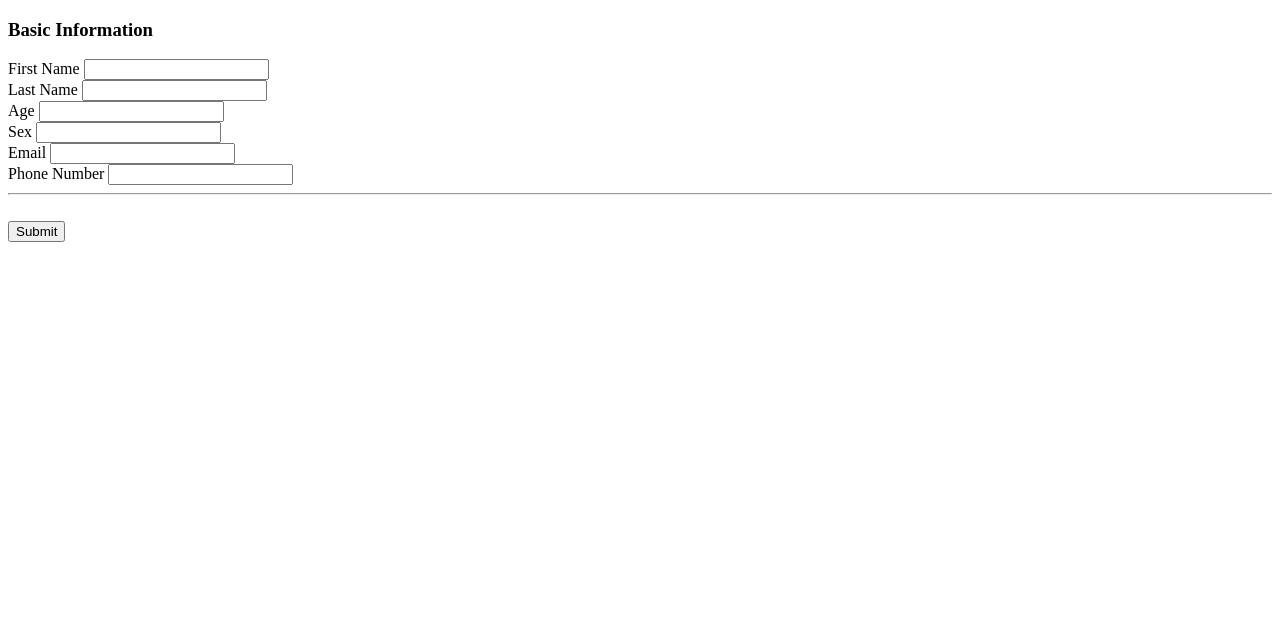
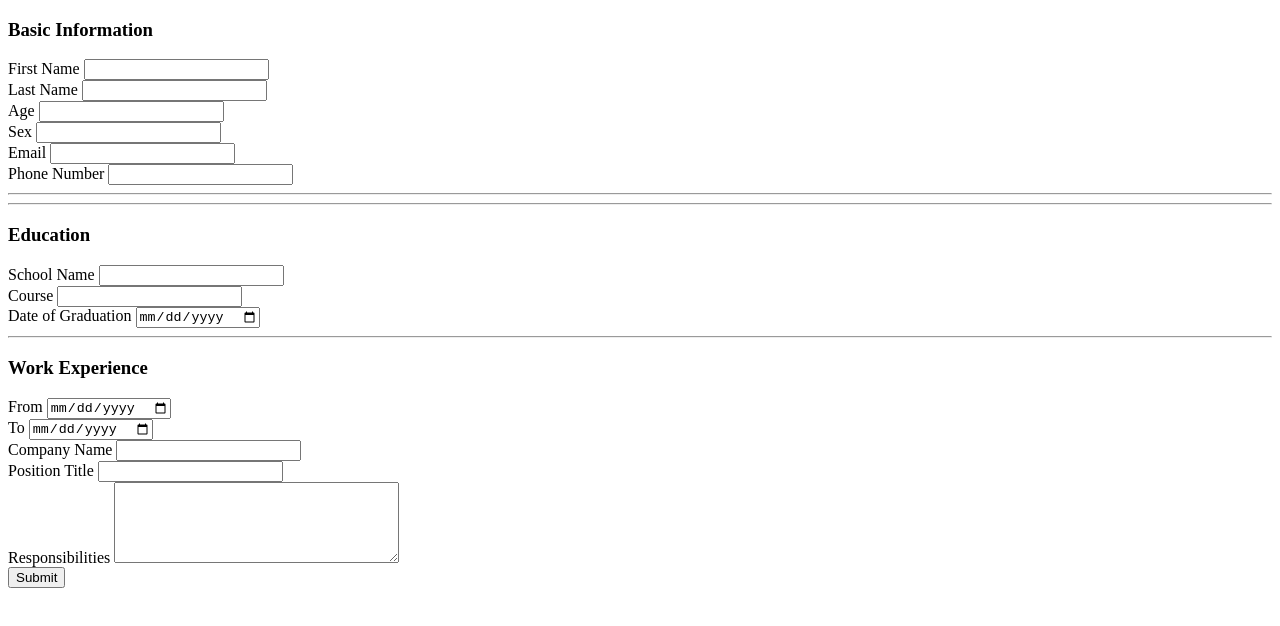
Before and after one commit to zakingslayerv22/cv-application, a React (Vite) app: page / in a window 1280 px wide. Shown: the top 626 px of the page. Built offline with nearby package versions, Linux system fonts and the light colour scheme.

Commit message:
Add more sections to CV form
Add the Education and
Work experience
sections by calling
the InputField
component with the
respective prop
and object. In the
responsibilities
field, set the
textArea prop to
be true so that
a textarea is
rendered.

```diff
--- a/src/components/CVForm.jsx
+++ b/src/components/CVForm.jsx
@@ -62,6 +62,67 @@ export default function CVForm() {
           onChange={(e) => handleChange(e, data[0].id)}
         />
         <hr />
+
+        <hr />
+        <h3>{data[1].sectionTitle}</h3>
+        <InputField
+          labelName="School Name"
+          inputName="schoolName"
+          value={data[1].schoolName}
+          onChange={(e) => handleChange(e, data[1].id)}
+        />
+        <InputField
+          labelName="Course"
+          inputName="course"
+          value={data[1].course}
+          onChange={(e) => handleChange(e, data[1].id)}
+        />
+        <InputField
+          labelName="Date of Graduation"
+          type="date"
+          inputName="dateOfGraduation"
+          value={data[1].dateOfGraduation}
+          onChange={(e) => handleChange(e, data[1].id)}
+        />
+        <hr />
+        <h3>{data[2].sectionTitle}</h3>
+        <InputField
+          labelName="From"
+          type="date"
+          inputName="from"
+          value={data[2].from}
+          onChange={(e) => handleChange(e, data[2].id)}
+        />
+        <InputField
+          labelName="To"
+          type="date"
+          inputName="to"
+          value={data[2].to}
+          onChange={(e) => handleChange(e, data[2].id)}
+        />
+        <InputField
+          labelName="Company Name"
+          type="text"
+          inputName="companyName"
+          value={data[2].companyName}
+          onChange={(e) => handleChange(e, data[2].id)}
+        />
+
+        <InputField
+          labelName="Position Title"
+          type="text"
+          inputName="positionTitle"
+          value={data[2].positionTitle}
+          onChange={(e) => handleChange(e, data[2].id)}
+        />
+
+        <InputField
+          labelName="Responsibilities"
+          textArea={true}
+          inputName="responsibilities"
+          value={data[2].responsibilities}
+          onChange={(e) => handleChange(e, data[2].id)}
+        />
         <br />
         <button type="submit">Submit</button>
       </form>
```
